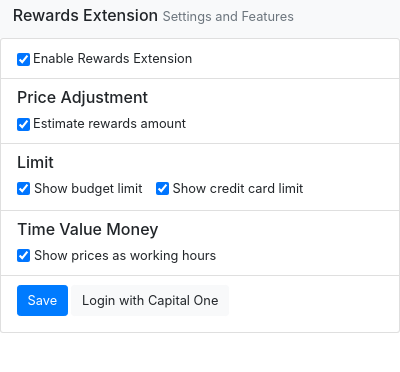
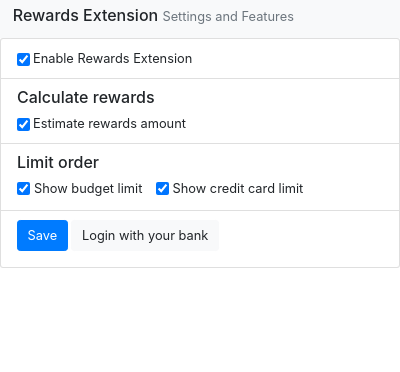
Before and after one commit to JDEE30/RewardsChromeExtensino, a browser extension: page popup.html in a window 400 px wide. Drawn offline with nearby package versions, Linux system fonts and the light colour scheme.

Commit message:
code push to test

```diff
--- a/popup.html
+++ b/popup.html
@@ -32,7 +32,7 @@
     </li>
 
     <li class="list-group-item">
-        <h5>Price Adjustment</h5>
+        <h5>Calculate rewards</h5>
         <div class="form-check">
             <input class="form-check-input" type="checkbox" id="tax" value="option1">
             <label class="form-check-label" for="tax">Estimate rewards amount</label>
@@ -40,7 +40,7 @@
     </li>
 
     <li class="list-group-item">
-        <h5>Limit</h5>
+        <h5>Limit order</h5>
         <div class="form-check form-check-inline">
                 <input class="form-check-input" type="checkbox" id="budget" value="option1">
                 <label class="form-check-label" for="budget">Show budget limit</label>
@@ -50,18 +50,9 @@
             <label class="form-check-label" for="card">Show credit card limit</label>
         </div>
     </li>
-
-    <li class="list-group-item">
-            <h5>Time Value Money</h5>
-            <div class="form-check form-check-inline">
-                    <input class="form-check-input" type="checkbox" id="hours" value="option1">
-                    <label class="form-check-label" for="hours">Show prices as working hours</label>
-            </div>
-    </li>
-
     <li class="list-group-item">
         <button id="save" type="submit" class="btn btn-primary mb-2">Save</button>
-        <a href="login.html" id="login" type="submit" class="btn btn-light mb-2">Login with Capital One</a>
+        <a href="login.html" id="login" type="submit" class="btn btn-light mb-2">Login with your bank</a> <!-- Capitol one-->
         <div id="save-alert" class="alert alert-success" role="alert">Settings Saved</div>
 
     </li>
```
Also changed, not shown: manifest.json.
